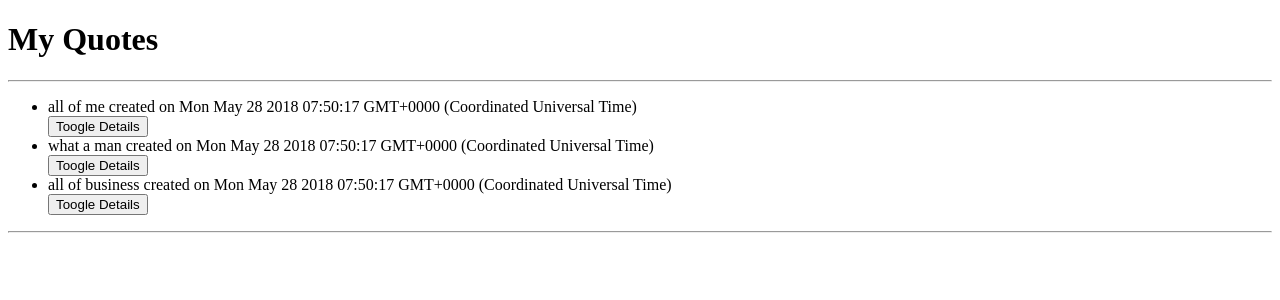
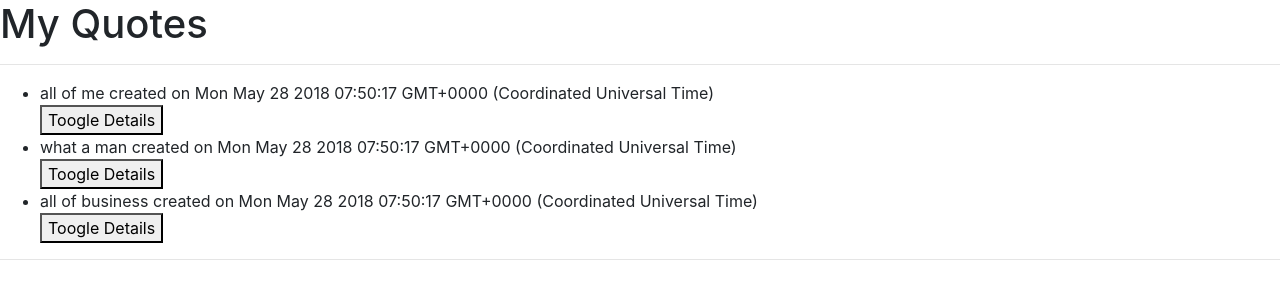
Before and after one commit to ephantuskaranja/Quotes_AngularJs, an Angular app: page / in a window 1280 px wide. Shown: the top 300 px of the page. Built offline with nearby package versions, Linux system fonts and the light colour scheme.

Commit message:
add bootstrap styles

```diff
--- a/package.json
+++ b/package.json
@@ -20,6 +20,7 @@
     "@angular/platform-browser": "^6.0.2",
     "@angular/platform-browser-dynamic": "^6.0.2",
     "@angular/router": "^6.0.2",
+    "bootstrap": "^4.1.1",
     "core-js": "^2.5.4",
     "rxjs": "^6.0.0",
     "zone.js": "^0.8.26"
--- a/src/styles.css
+++ b/src/styles.css
@@ -1 +1,2 @@
 /* You can add global styles to this file, and also import other style files */
+@import "~bootstrap/dist/css/bootstrap.css"
```
Also changed, not shown: 1 other file (tests, documents, lock files or other folders).
